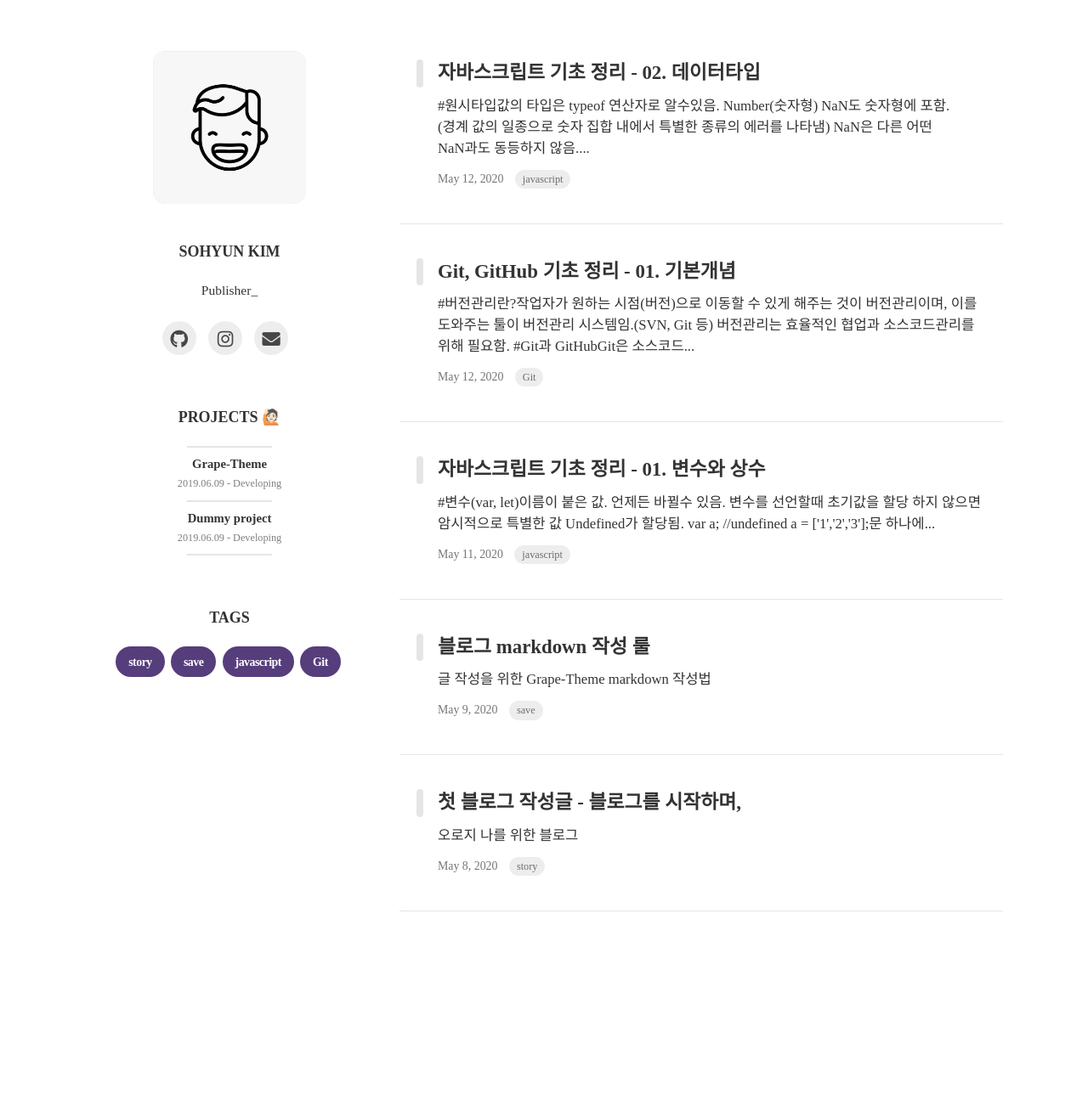
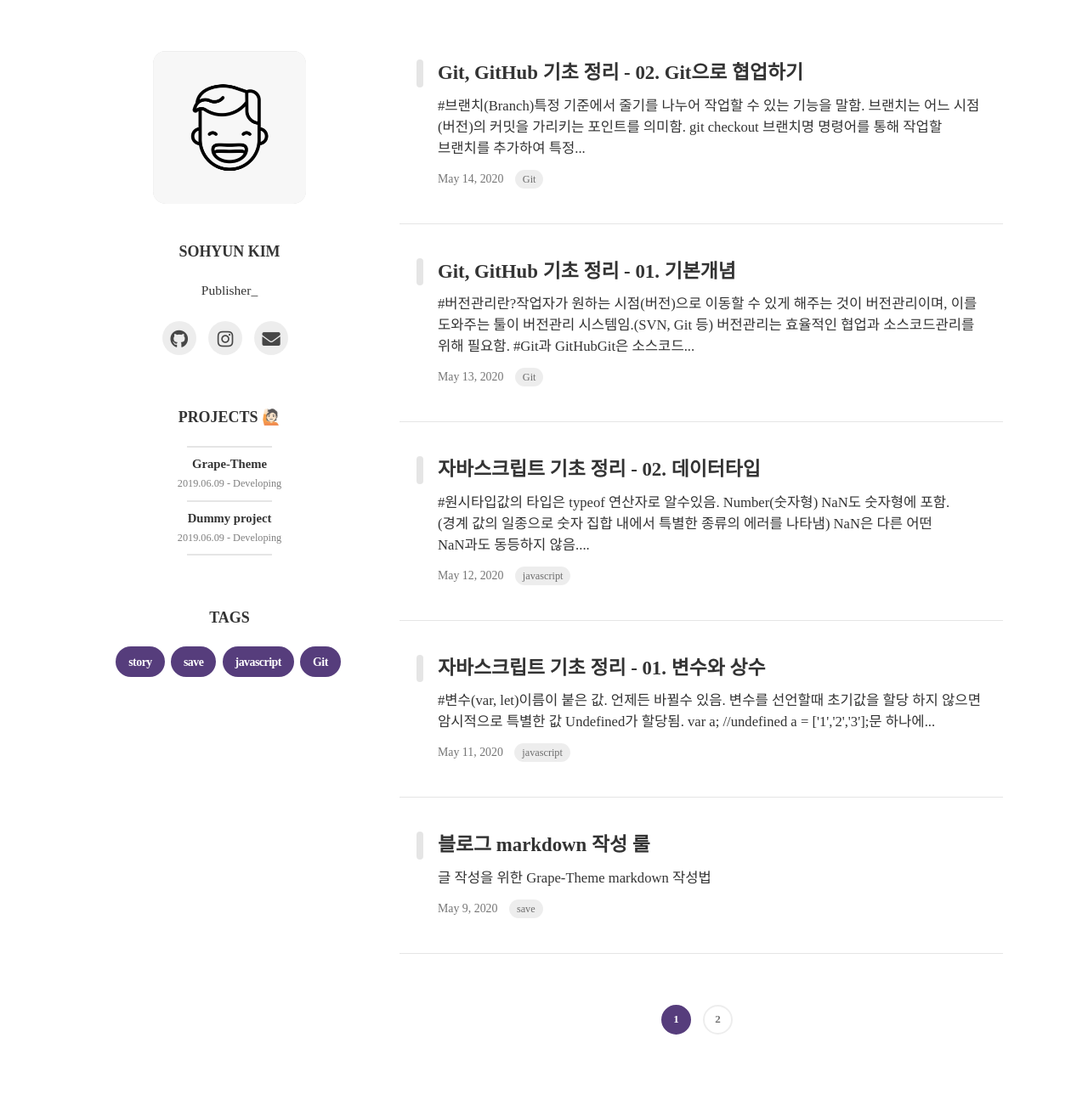
Before and after one commit to nada1587/nada1587.github.io, a Jekyll site: the page built from index.html, in a window 1280 px wide. Shown: the whole page at 85% size. Built offline with Jekyll 4.4.1, drawn with Linux system fonts in a browser that asks for light colours; nearby versions of some CDN libraries; some web fonts are replaced; the list of posts is cut into pages by our own code; before the commit the page ends 1103 px from its top, so only the background shows below that.

Commit message:
20200514 - T I L

```diff
--- a/_posts/2020-05-12-git-basic-01.md
+++ b/_posts/2020-05-13-git-basic-01.md
@@ -86,3 +86,8 @@ GitHub에 로그인하여 new repository를 생성.
 - 스테이지됨(staged) : add 명령어를 통해 스테이지에 올린 상태
 - 수정없음(unmodified) : 스테이지에 있는 파일이 commit 명령어를 통해 버전이 생성된 상태이며 이후 수정하지 않은 상태
 - 수정됨(modified) : 수정없는 상태에서 다시 한번 수정한 상태
+
+<br>
+<br>
+<br>
+<i class="far fa-bookmark"></i><b>팀 개발을 위한 Git-GitHub 시작하기 - 정호영, 진유림 지음</b>
--- /dev/null
+++ b/_posts/2020-05-14-git-basic-02.md
@@ -0,0 +1,79 @@
+---
+layout: post
+title: Git, GitHub 기초 정리 - 02. Git으로 협업하기
+subtitle : 협업을 위한 Git 명령어들
+tags: [Git]
+author: Sohyun Kim
+comments : False
+---
+
+<h3>#브랜치(Branch)</h3>
+특정 기준에서 줄기를 나누어 작업할 수 있는 기능을 말함.
+브랜치는 어느 시점(버전)의 커밋을 가리키는 포인트를 의미함.
+`git checkout 브랜치명` 명령어를 통해 작업할 브랜치를 추가하여 특정 버전을 추가할수 있음.
+브랜치가 추가될 경우 각 브랜치와 과거 시점의 커밋으로 이동할 수 있는데, `git checkout 브랜치명`, `git checkout 커밋아이디 7자리` 명령어를 통해 [HEAD]포인트가 가리키는 위치를 확인하고 현재 내가 보고 있는 소스코드가 어느 시점의 커밋인지를 알수있음.
+<br>
+`git branch` 명령어는 로컬에 '존재하는' 브랜치 목록을 보여줌.
+`git branch [브랜치명]`은 로컬에 새로운 브랜치[브랜치명]을 만들어줌.
+단순히 생성만 하므로 `git checkout [브랜치명]`을 실행하여 checkout을 실행해야함.
+위의 행위를 한번에 실행하려면 `git checkout -B [브랜치명]`을 실행.
+<br>
+**브랜치 관리전략**
+- master : 원본브랜치
+- develop : 개발 진행 브랜치
+- feature : 특정기능 개발 브랜치
+- hotfix/bugfix : 버그 수정을 위한 브랜치
+- release : 개발 배포를 위한 브랜치
+
+<br>
+<br>
+- - -
+<br>
+<br>
+<h3>#병합(merge)</h3>
+병합은 두 시점(버전)의 합집합을 구하는 것.
+- 병합커밋(Merge commit) : 특정브랜치를 기준으로 병합을 하는데 기존 커밋의 소스가 변화되어 새로 추가된 코드와 충돌날 경우 (A + B = AB)
+- 빨리감기(Fast-forward) : 특정브랜치를 기준으로 병합할 경우 특정브랜치의 기존 커밋과 소스변화가 없고 새로 추가된 코드가 충돌나지 않는 경우 (A + Aa = Aa)
+
+특정브랜치를 기준으로 병합한다는 것은 예를들어 [master]브랜치를 기준으로 병합한다는 것은 합친 결과물을 [master]브랜치에 반영한다는 것을 의미함.
+
+<br>
+<br>
+- - -
+<br>
+<br>
+<h3>#충돌(conflict)</h3>
+병합커밋 중 충돌이 날 경우 스테이지 아래 충돌난 파일을 확인후 소스를 정리한 후 커밋해야함.
+이런 경우 내가 작업한 전용 브랜치에 먼저 병합작업 후 문제가 없는 것을 확인한 후 [master]브랜치에 반영하는 것이 좋음.
+<br>
+<br>
+- - -
+<br>
+<br>
+<h3>#브랜치 합치기 요청(Pull request)</h3>
+협업자가 여러명일 경우 브랜치를 병합을 할때 다른 작업자들과 확인할 수 있는 과정을 거쳐야 하는데 이를 풀리퀘스트라고 함.
+풀리퀘스트를 요청할 때에는 베이스브랜치설정과 비교브랜치 설정을 해주어아함.
+베이스브랜치는 병합결과물이 올라갈 브랜치를 말함. 기준브랜치는 병합의 대상이 될, 즉 내가 만들어서 베이스브랜치에 반영시키고 싶은 브랜치를 의미함.
+<br>
+<br>
+- - -
+<br>
+<br>
+<h3>#배포하기(release)</h3>
+프로그램을 출시하거나 업그레이드를 할 때 이를 만든 회사에서는 버전을 명시함. Git에서도 의미있는 특정시점을 서버에 올려서 사용자들이 쓸수 있도록 배포하며, 버전을 기록할수 있음.
+> 버전을 올리는 것은 크게 메이저(Major : 사용자들이 크게 느낄 변화를 적용했을 때) 업그레이드, 마이너(Minor : 작은 변화가 있을 때) 업그레이드로 나뉘며, 세번째 버전으로 버그나 유지보수시 변경되는 메인터넌스(Mainternance)로 표시됨.
+
+<br>
+배포되는 현재 상태의 코드를 기록할때 태그(tag)를 통해 릴리즈함.
+<br>
+<br>
+- - -
+<br>
+<br>
+<h3>#detached HEAD</h3>
+보통 브랜치의 특정 커밋의 최신 상태(HEAD -> 브랜치 -> 커밋을 순서대로 가리키고 있음)를 가리키고 있는 [HEAD]가 브랜치를 통해 간접적으로 커밋을 가리키지 않고 직접 커밋을 가리키는 것을 말함.
+깃에서 HEAD는 1개 뿐이며, 이것은 현재 체크아웃한 커밋을 가리킴.
+이를 통해 어느 시점(버전)의 소스에서 작업이 필요한 경우 `git checkout 커밋아이디 7자리` 명령어를 통해 이동 후 새 브랜치를 생성하여 작업할 수 있음.
+<br>
+<br>
+<i class="far fa-bookmark"></i><b>팀 개발을 위한 Git-GitHub 시작하기 - 정호영, 진유림 지음</b>
```
